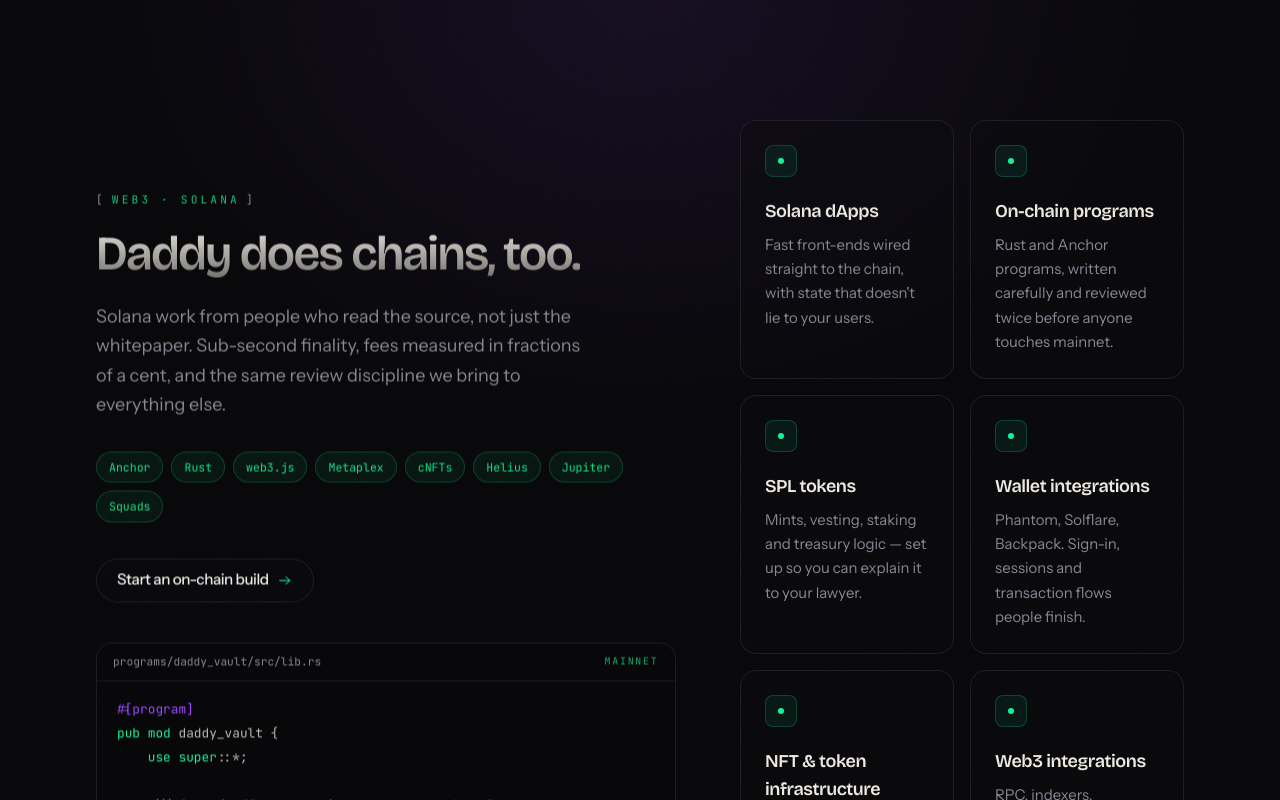
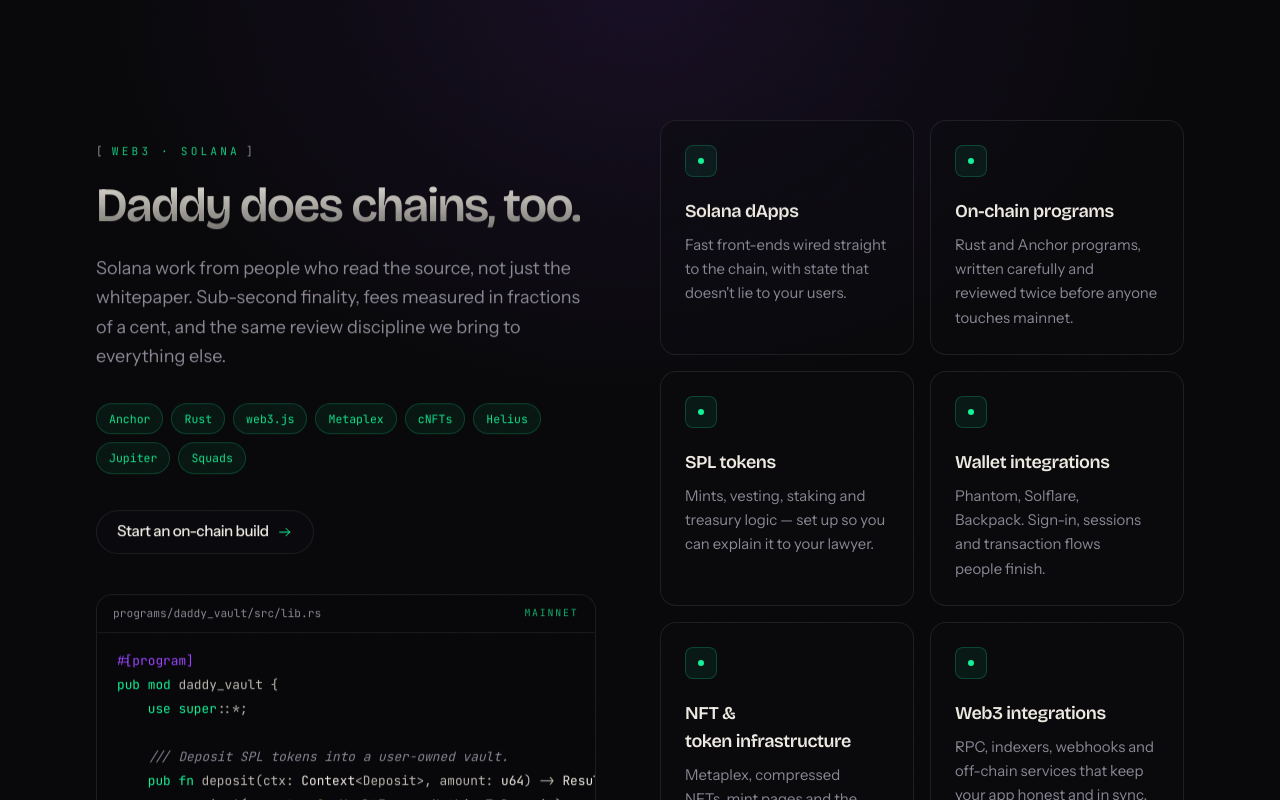
Before and after one commit to Rishi2600/daddy-solutions, a Next.js app: page / in a window 1280 px wide. Shown: the part 4540-5340 px from the top of the page. Built offline with nearby package versions, Linux system fonts and the light colour scheme; no server answers.

Commit message:
solana responsiveness

```diff
--- a/src/components/sections/Solana.tsx
+++ b/src/components/sections/Solana.tsx
@@ -21,7 +21,16 @@
     }
 }`;
 
-const chips = ["Anchor", "Rust", "web3.js", "Metaplex", "cNFTs", "Helius", "Jupiter", "Squads"];
+const chips = [
+  "Anchor",
+  "Rust",
+  "web3.js",
+  "Metaplex",
+  "cNFTs",
+  "Helius",
+  "Jupiter",
+  "Squads",
+];
 
 export function Solana() {
   return (
@@ -37,17 +46,18 @@
       />
 
       <Container>
-        <div className="grid items-start gap-12 lg:grid-cols-[1fr_1.05fr] lg:gap-16">
-          <div className="lg:sticky lg:top-28">
+        <div className="grid grid-cols-1 items-start gap-12 lg:grid-cols-[minmax(0,1fr)_minmax(0,1.05fr)] lg:gap-16">
+          <div className="min-w-0 lg:sticky lg:top-28">
             <Reveal>
               <Eyebrow className="text-mint/80">Web3 · Solana</Eyebrow>
               <h2 className="mt-5 text-4xl leading-[1.05] sm:text-5xl">
                 <span className="text-gradient">Daddy does chains, too.</span>
               </h2>
               <p className="mt-6 max-w-lg text-lg leading-relaxed text-mute">
-                Solana work from people who read the source, not just the whitepaper.
-                Sub-second finality, fees measured in fractions of a cent, and the same
-                review discipline we bring to everything else.
+                Solana work from people who read the source, not just the
+                whitepaper. Sub-second finality, fees measured in fractions of a
+                cent, and the same review discipline we bring to everything
+                else.
               </p>
 
               <div className="mt-8 flex flex-wrap gap-2">
@@ -74,19 +84,26 @@
             </Reveal>
 
             <Reveal delay={140} className="mt-10">
-              <CodeBlock code={sample} filename="programs/daddy_vault/src/lib.rs" />
+              <CodeBlock
+                code={sample}
+                filename="programs/daddy_vault/src/lib.rs"
+              />
             </Reveal>
           </div>
 
-          <div className="grid gap-4 sm:grid-cols-2">
+          <div className="grid min-w-0 grid-cols-1 gap-4 sm:grid-cols-2">
             {solanaCapabilities.map((cap, i) => (
               <Reveal key={cap.title} delay={i * 70}>
                 <div className="card-lift card-lift-mint hairline h-full rounded-2xl bg-ink-900/50 p-6">
                   <span className="grid size-8 place-items-center rounded-lg border border-mint/20 bg-mint/[0.07]">
                     <span className="size-1.5 rounded-full bg-mint" />
                   </span>
-                  <h3 className="mt-5 text-lg tracking-tight text-bone">{cap.title}</h3>
-                  <p className="mt-2 text-[0.93rem] leading-relaxed text-mute">{cap.body}</p>
+                  <h3 className="mt-5 text-lg tracking-tight text-bone">
+                    {cap.title}
+                  </h3>
+                  <p className="mt-2 text-[0.93rem] leading-relaxed text-mute">
+                    {cap.body}
+                  </p>
                 </div>
               </Reveal>
             ))}
@@ -94,9 +111,13 @@
             <Reveal delay={430} className="sm:col-span-2">
               <div className="hairline rounded-2xl bg-gradient-to-r from-violet/[0.09] via-ink-900/60 to-mint/[0.07] p-6">
                 <p className="text-[0.97rem] leading-relaxed text-bone-dim">
-                  Every on-chain program we ship gets a test suite, a devnet dry run and a
-                  second pair of senior eyes before it touches mainnet.
-                  <span className="text-mute"> Money moves. We don&rsquo;t improvise.</span>
+                  Every on-chain program we ship gets a test suite, a devnet dry
+                  run and a second pair of senior eyes before it touches
+                  mainnet.
+                  <span className="text-mute">
+                    {" "}
+                    Money moves. We don&rsquo;t improvise.
+                  </span>
                 </p>
               </div>
             </Reveal>
```
